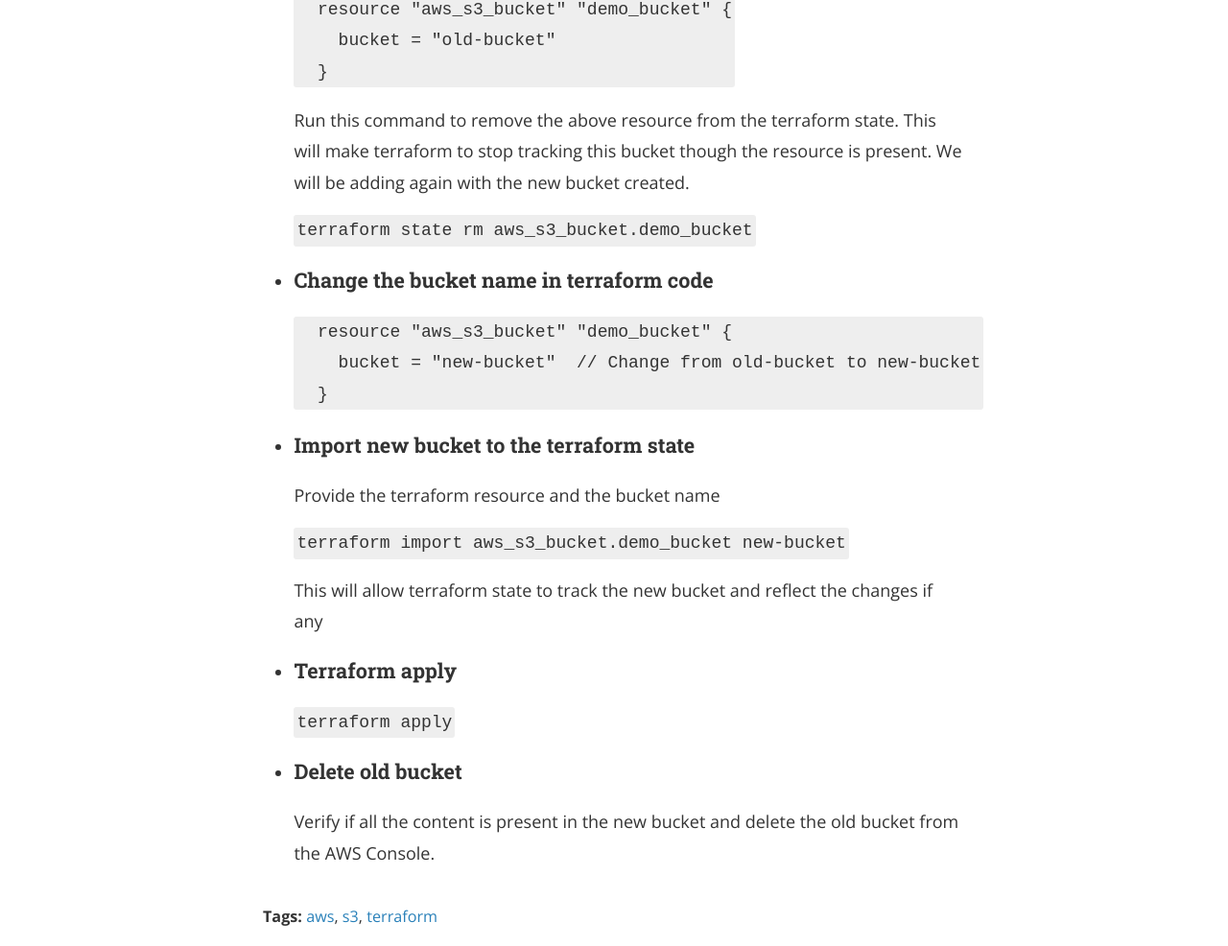
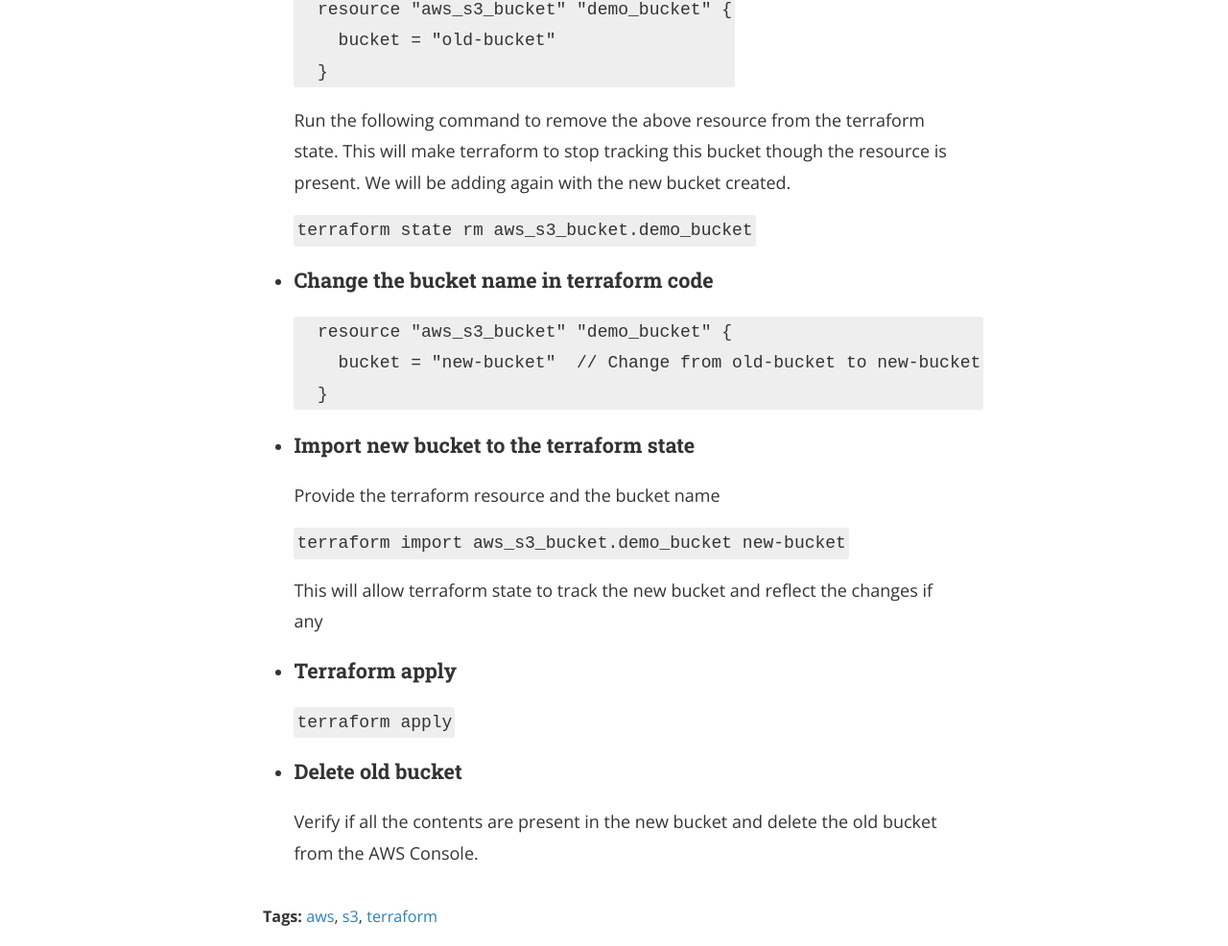
Before and after one commit to maheshkkolla/maheshkkolla.github.io, a Jekyll site: the page built from _posts/2020-08-15-rename-s3-bucket-in-terraform.markdown, in a window 1280 px wide. Shown: the part 860-1846 px from the top of the page at 96% size. Built offline with Jekyll 4.4.1, drawn with Linux system fonts in a browser that asks for light colours; nearby versions of some CDN libraries; comment, search, counter and statistics services are not loaded.

Commit message:
EDIT POST: Fix grammer in S3 post

````diff
--- a/_posts/2020-08-15-rename-s3-bucket-in-terraform.markdown
+++ b/_posts/2020-08-15-rename-s3-bucket-in-terraform.markdown
@@ -30,7 +30,7 @@
     }
   ```
 
-  Run this command to remove the above resource from the terraform state.
+  Run the following command to remove the above resource from the terraform state.
   This will make terraform to stop tracking this bucket though the resource is present.
   We will be adding again with the new bucket created.
 
@@ -58,4 +58,4 @@
 
 - #### Delete old bucket
 
-    Verify if all the content is present in the new bucket and delete the old bucket from the AWS Console.
+    Verify if all the contents are present in the new bucket and delete the old bucket from the AWS Console.
````
